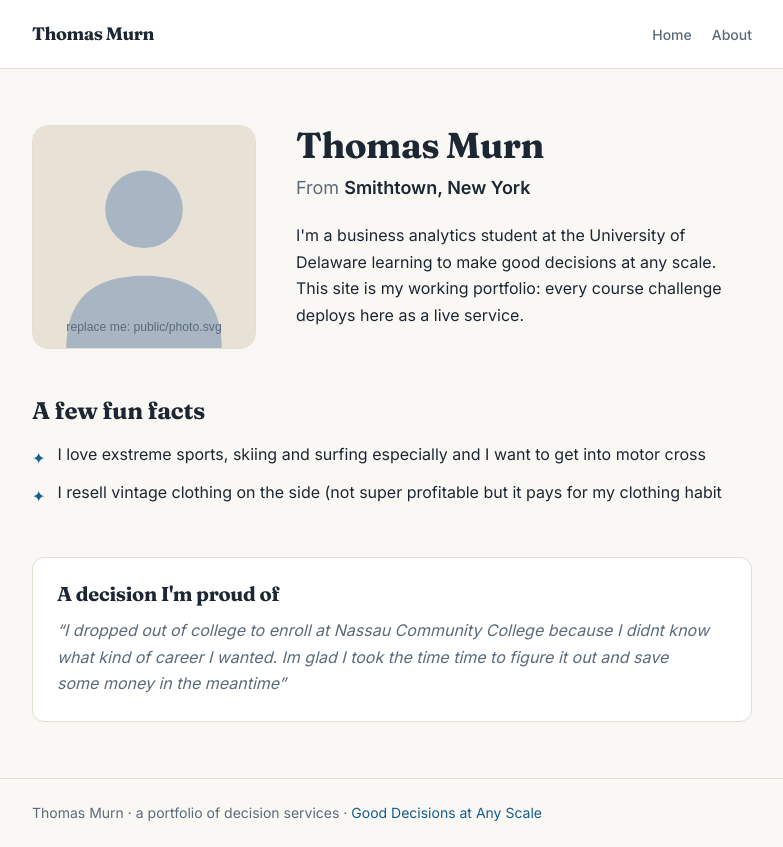
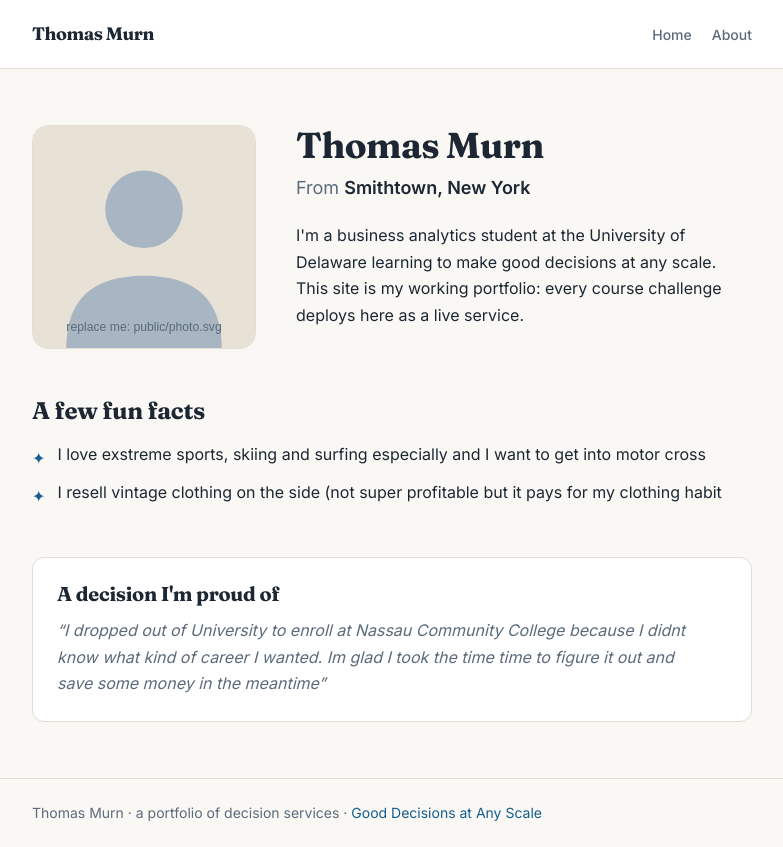
Before and after one commit to murnthomas-alt/my-site, a Next.js app: page /about in a window 1280 px wide. Shown: the whole page, without its empty margins (248-1031 px from the left). Built offline with nearby package versions, Linux system fonts and the light colour scheme.

Commit message:
Profile, photo, and a personalized home page

```diff
--- a/src/profile.ts
+++ b/src/profile.ts
@@ -35,7 +35,7 @@ export const profile = {
 
   /** One decision you're proud of, in a sentence. */
   decisionImProudOf:
-    "I dropped out of college to enroll at Nassau Community College because I didnt know what kind of career I wanted. Im glad I took the time time to figure it out and save some money in the meantime",
+    "I dropped out of University to enroll at Nassau Community College because I didnt know what kind of career I wanted. Im glad I took the time time to figure it out and save some money in the meantime",
 
   /**
    * Your photo. Replace public/photo.svg with a real photo of you
```
